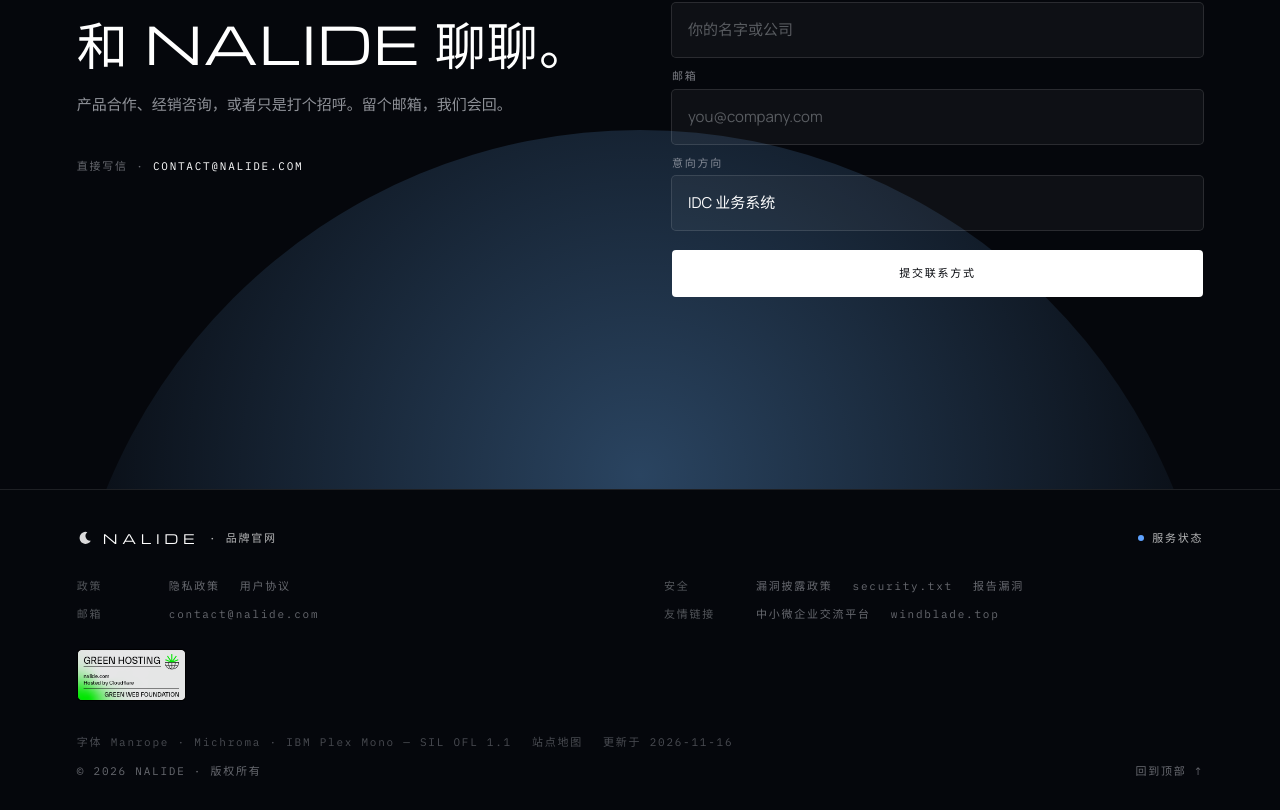
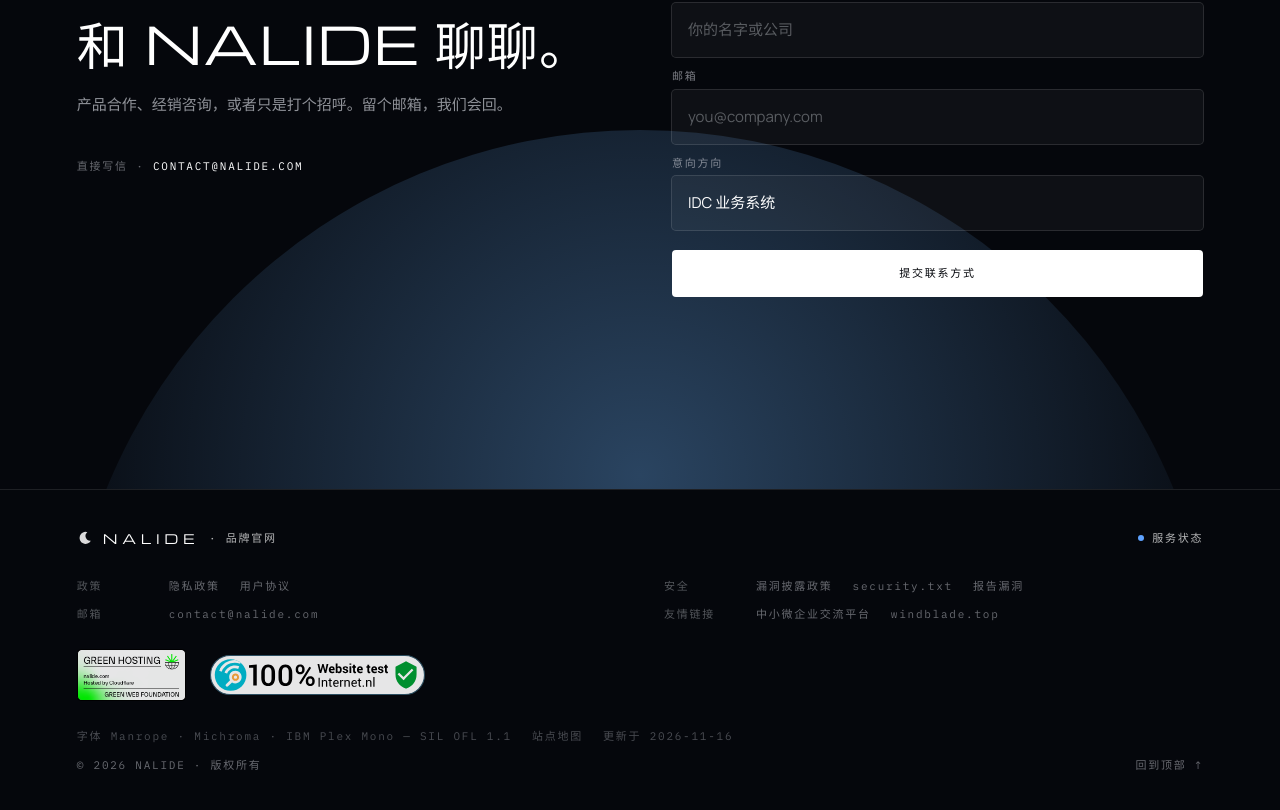
Before and after one commit to fengderenzhui-lab/nalide-website, a React (Vite) app: page / in a window 1280 px wide. Shown: the part 10344-11154 px from the top of the page. Built offline with nearby package versions, Linux system fonts and the light colour scheme.

Commit message:
Add Internet.nl 100% website-test badge to footer

```diff
--- a/src/components/Chrome.tsx
+++ b/src/components/Chrome.tsx
@@ -2,7 +2,7 @@
 // SPDX-License-Identifier: MIT
 
 import {useEffect, useState, type MouseEvent} from 'react';
-import {brand, colophon, friends, greenHosting, nav, policies, securityLinks, statusPage} from '../content';
+import {brand, colophon, friends, greenHosting, internetnl, nav, policies, securityLinks, statusPage} from '../content';
 import {onFrame, scrollToHash} from '../lib/scroll';
 
 function go(e: MouseEvent<HTMLAnchorElement>, then?: () => void) {
@@ -123,9 +123,12 @@ export function Footer() {
           </span>
         </div>
       </div>
-      <div className="pt-7">
+      <div className="flex flex-wrap items-center gap-x-6 gap-y-3 pt-7">
         <a href={greenHosting.href} target="_blank" rel="noopener" className="inline-block opacity-90 transition-opacity hover:opacity-100">
           <img src={greenHosting.src} alt={greenHosting.alt} width={200} height={95} loading="lazy" className="h-[52px] w-auto" />
+        </a>
+        <a href={internetnl.href} target="_blank" rel="noopener" className="inline-block opacity-90 transition-opacity hover:opacity-100">
+          <img src={internetnl.src} alt={internetnl.alt} width={204} height={38} loading="lazy" className="h-[40px] w-auto" />
         </a>
       </div>
       <div className="flex flex-wrap items-baseline gap-x-5 gap-y-1.5 pt-7 font-mono text-label normal-case text-regolith/35">
--- a/src/content.ts
+++ b/src/content.ts
@@ -90,6 +90,13 @@ export const greenHosting = {
   alt: 'This website runs on green hosting — verified by The Green Web Foundation',
 };
 
+/** Internet.nl 网站测试满分徽章（2026-11-16 实测 100%、进其名人堂；徽章图为官方图、本地托管，链接指向该次测试报告；按其徽章条款，分数保持 100% 期间可用）。 */
+export const internetnl = {
+  href: 'https://internet.nl/site/nalide.com/4413891/',
+  src: '/badges/internetnl-100.svg',
+  alt: '100% score in the Internet.nl website test — nalide.com',
+};
+
 /** 页脚署名与站点信息：自托管字体均为 SIL OFL 1.1，许可全文随站点 /fonts/ 目录发布。 */
 export const colophon = {
   typefaces: '字体 Manrope · Michroma · IBM Plex Mono — SIL OFL 1.1',
```
Also changed, not shown: LICENSES/LicenseRef-InternetNLBadge.txt (added), public/badges/internetnl-100.svg (added), 1 other file (tests, documents, lock files or other folders).
